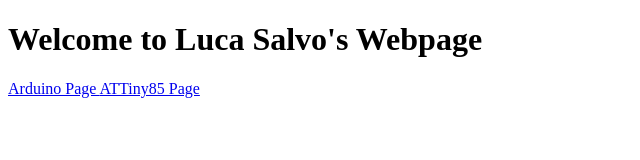
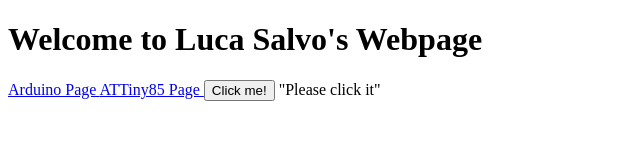
Before and after one commit to lucarox299/lucarox299.github.io, a plain HTML site: page index.html in a window 1280 px wide. Shown: the whole page, without its empty margins (0-640 px from the left). Drawn offline with Linux system fonts and the light colour scheme.

Commit message:
Playing with javascript

```diff
--- a/index.html
+++ b/index.html
@@ -1,11 +1,21 @@
 <!DOCTYPE html>
 <html>
 <body>
+
 <h1>Welcome to Luca Salvo's Webpage</h1>
+
 <a href="\ArduinoPage\index.html"> Arduino Page </a>
 <a href="\ATTiny85Page\index.html"> ATTiny85 Page </a>
+
+
+<button type="button" name="but" onclick="myFunction()"> Click me! </button>
+<text name="tb_clicked"> "Please click it" <text>
+
+<script>
+	function myFunction(){
+		document.getElementById("tb_clicked").innerHTML = "You have clicked the button";
+	}
+</script>
+
 </body>
-
-<script> alert('test'); </script>
-
 </html>
```
